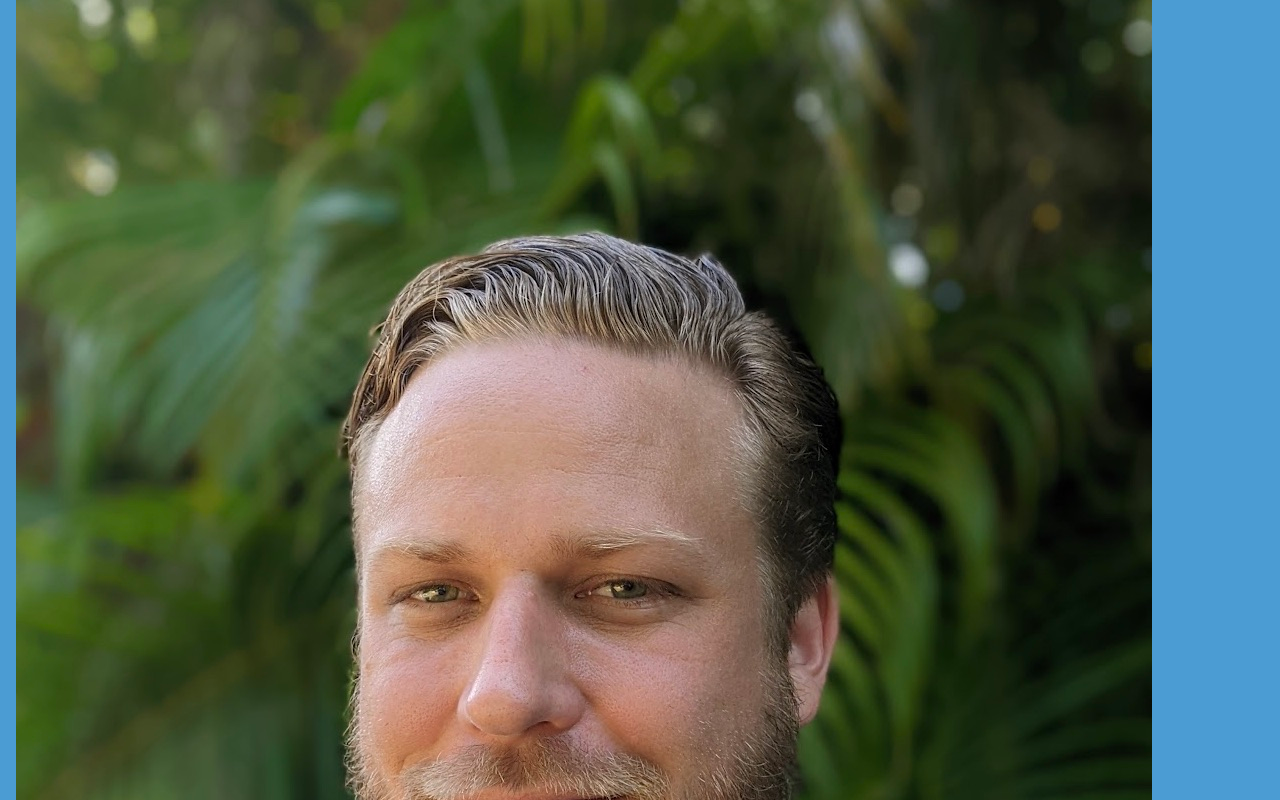
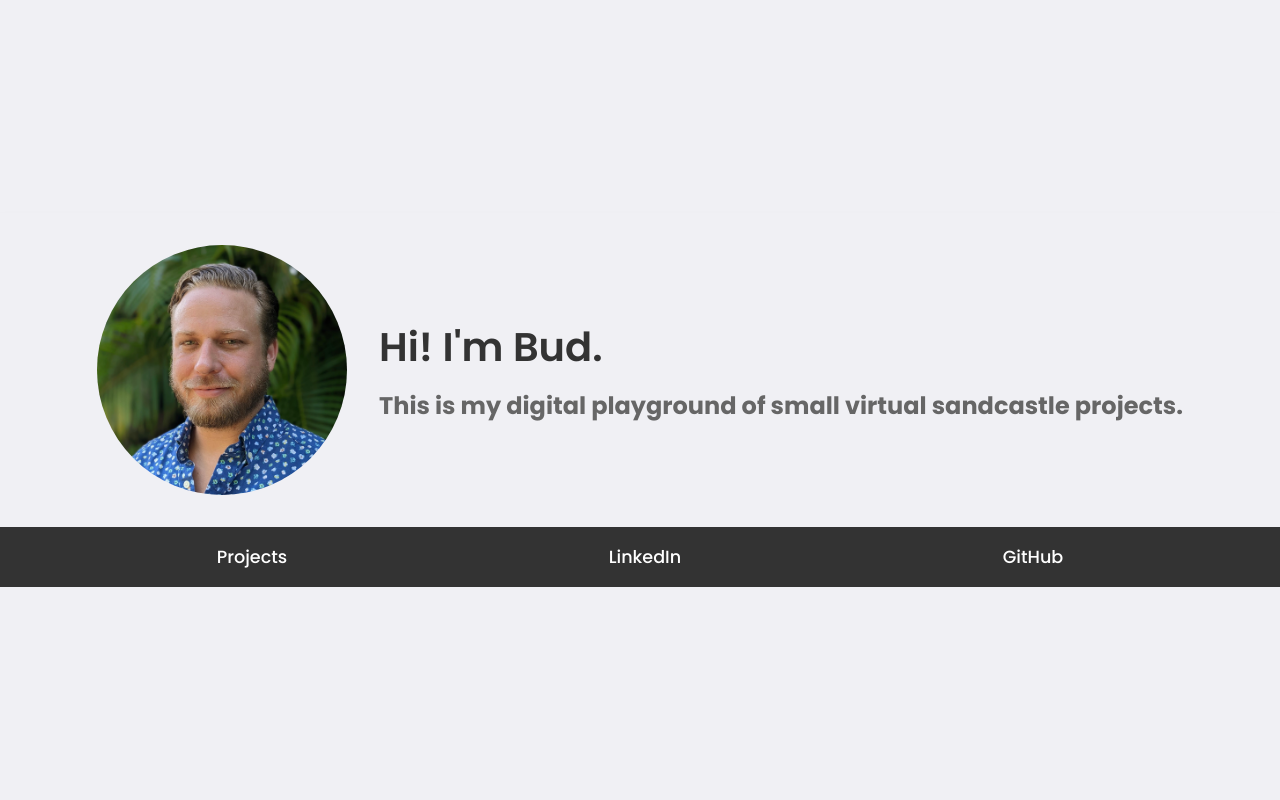
Before and after one commit to budprow/portfolio, a plain HTML site: page index.html in a window 1280 px wide. Shown: the top 800 px of the page. Drawn offline with Linux system fonts and the light colour scheme.

Commit message:
Update style.css

```diff
--- a/style.css
+++ b/style.css
@@ -1,106 +1,99 @@
-body {
+/* Reset and General Styles */
+* {
     margin: 0;
     padding: 0;
-    background: linear-gradient(135deg, hsla(204, 61%, 56%, 1) 10%,
-    hsla(28, 98%, 41%, 1) 100%);
-  }
-
-/* header */
-
-header {
-    width: 100vw;
-    background-color: #4B9CD3;
-    color: #fff;
-    display: flex;
+    box-sizing: border-box;
 }
 
-header div {
-    margin: auto auto auto 1rem;
-    flex-direction: column;
-    align-content: center;
+html {
+    font-size: 16px;
+    scroll-behavior: smooth;
+    height: 100%; /* Ensure full height */
 }
 
-header div img {
-    width: 200;
-    height: auto;
-    align-self: flex-end;
+body {
+    font-family: 'Poppins', sans-serif;
+    background-color: #f0f0f4;
+    color: #333;
+    line-height: 1.6;
+    min-height: 100%; /* Ensure full height */
+    display: flex;
+    flex-direction: column;
+    justify-content: center; /* Vertical centering */
+    margin: 0;
 }
 
-/* links div */
+.container {
+    margin: 0 auto; /* Center horizontally */
+    width: 100%; /* Take full width */
+}
 
-.links {
-    width: 100%;
-    padding: 20px;
-    background-color: gray;
+/* Header */
+header {
+    box-shadow: 0 4px 6px rgba(0, 0, 0, 0.1);
+    padding: 2rem 0;
+}
+
+.header-content {
+    display: flex;
+    align-items: center; /* Align items vertically */
+    justify-content: center; /* Center horizontally */
+    max-width: 1200px;
+    margin: 0 auto;
+    padding: 0 1rem;
+}
+
+.faceshot {
+    width: 250px; /* Adjusted size */
+    height: 250px; /* Adjusted size */
+    border-radius: 50%; /* Circular */
+    object-fit: cover;
+    margin-right: 2rem; /* Spacing to the right */
+}
+
+.intro {
+    text-align: left; /* Align text to the left */
+}
+
+.intro h1 {
+    font-size: 2.5rem;
+    font-weight: 600;
+    margin-bottom: 0.5rem;
+}
+
+.intro h2 {
+    font-size: 1.5rem;
+    color: #666;
+}
+
+/* Navigation */
+.main-nav {
+    background-color: #333;
+    color: #fff;
+    padding: 1rem 0;
+}
+
+.main-nav ul {
+    max-width: 1200px;
+    margin: 0 auto;
     display: flex;
     justify-content: space-around;
+    list-style: none;
+    padding: 0 1rem;
 }
 
-.links button {
-    background-color: wheat;
-    color: #4B9CD3;
-    border: none;
-    padding: 10px 20px;
-    font-size: 1.2rem;
-    cursor: pointer;
-    border-radius: 5px;
-    transition: background-color 0.3 ease;
+.main-nav li {
+    margin: 0 1.5rem;
 }
 
-.links button:hover {
-    background-color: #3877A9;
-    color: white;
+.main-nav a {
+    color: #fff;
+    text-decoration: none;
+    font-size: 1.1rem;
+    font-weight: 500;
+    transition: color 0.3s ease;
 }
 
-.links a {
-    text-decoration: none;
-    color: inherit;
+.main-nav a:hover {
+    color: #f0c14b;
 }
-
-/* Motivational Poster */
-
-.poster {
-    background-color: black;
-    height: 100vh;
-    display: flex;
-    flex-direction: column;
-    justify-content: center;
-    align-items: center;
-}
-
-.photo {
-    width: 75%;
-    height: 66%;
-    border: 5px groove white;
-    background-position: center;
-    background-repeat: no-repeat;
-}
-
-.main-word-container {
-    width: 75%;
-    margin: 1rem auto;
-    text-align: center;
-    position: relative;
-  }
-
-  .main-word {
-    color: goldenrod;
-    font-size: 2em;
-    font-family: "Times New Roman", Times, serif;
-    text-transform: uppercase;
-
-  }
-
-  .refresh-main-word {
-    color: lightgray;
-    position: absolute;
-    right: 0;
-  }
-
-.quote-container {
-    color: white;
-    font-size: 1.5em;
-    font-family: Arial, Helvetica, sans-serif;
-    text-align: center;
-    width: 100%;
-}
```
